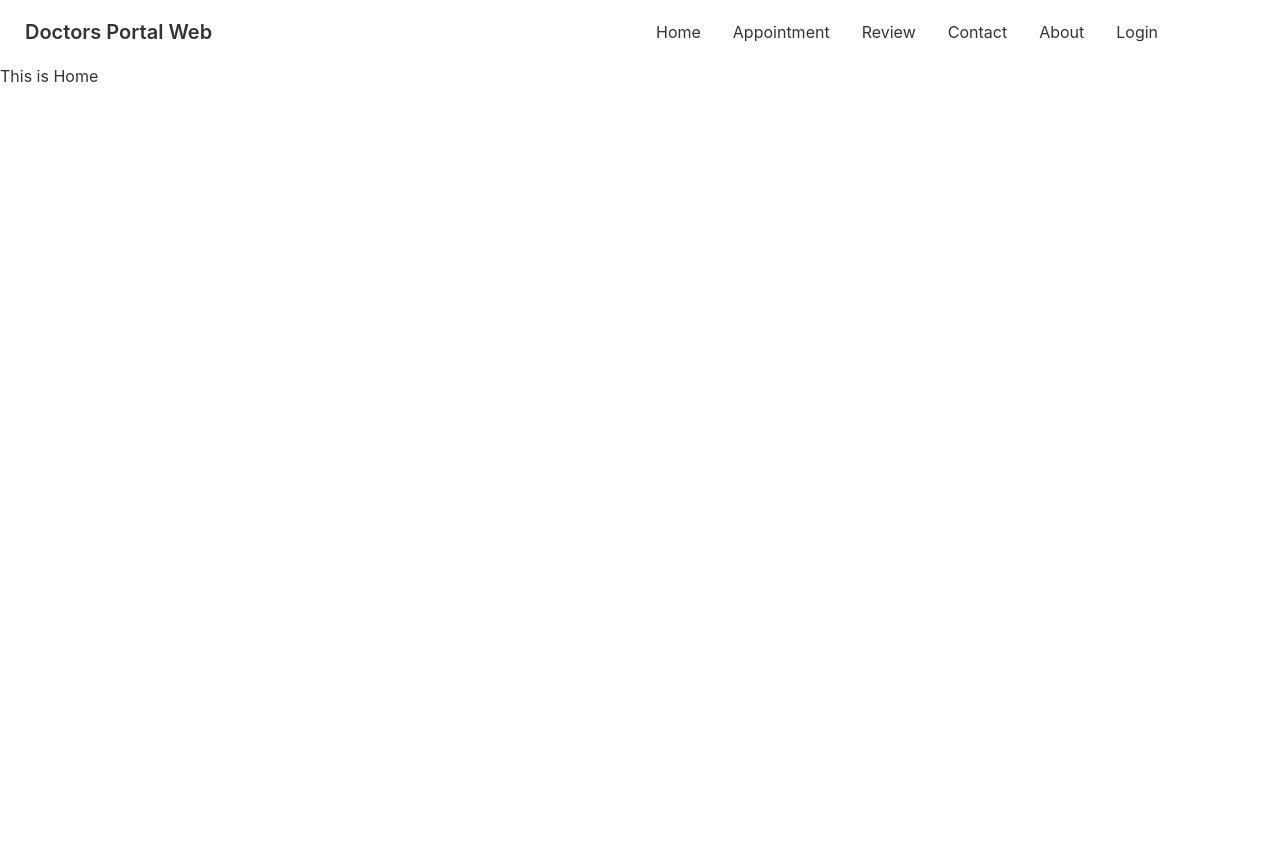
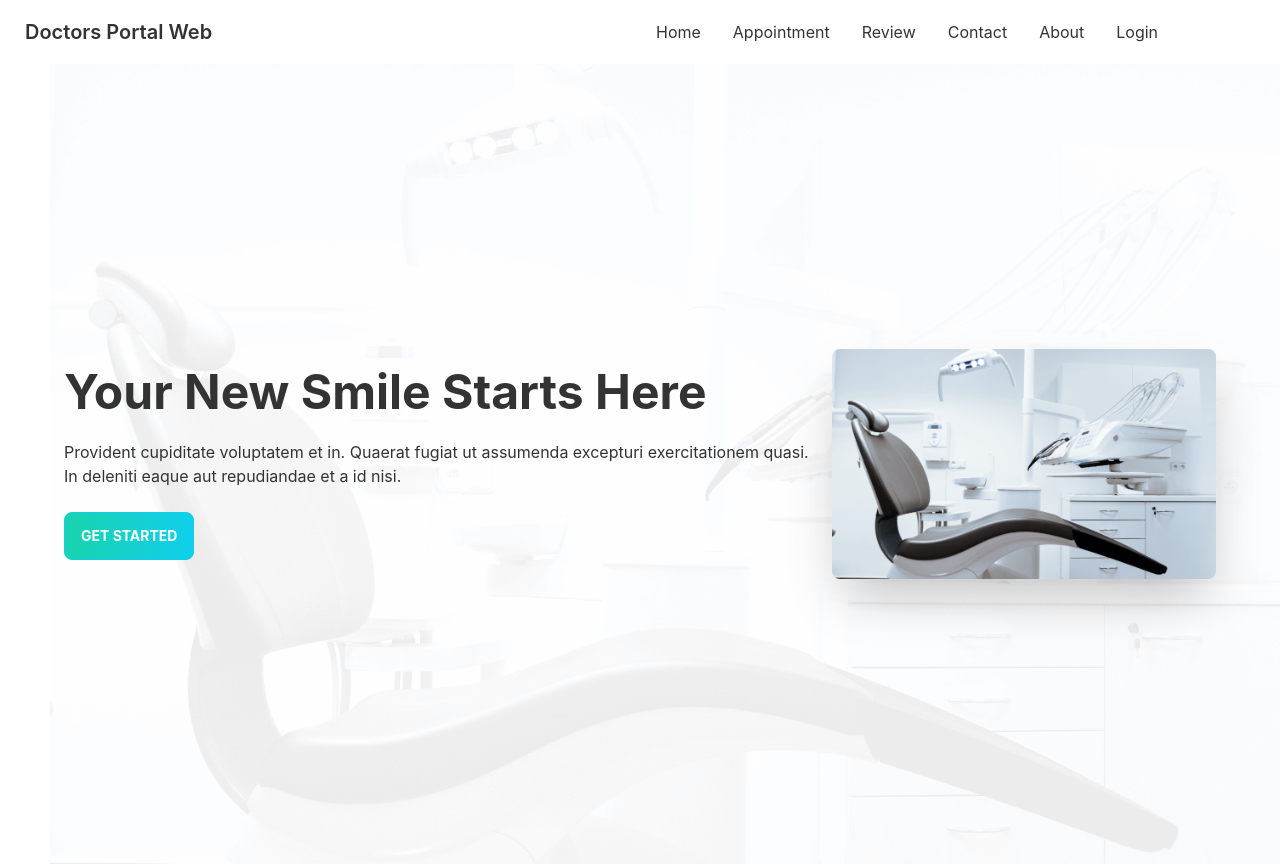
Before and after one commit to rumanak21/doctors-portal-web, a React (Create React App) app: page / in a window 1280 px wide. Before the commit the page ends 800 px from the top, so only its background shows below. Built offline with nearby package versions, Linux system fonts and the light colour scheme.

Commit message:
Home page banner section completed

```diff
--- /dev/null
+++ b/src/pages/Home/Banner.js
@@ -0,0 +1,26 @@
+import React from 'react';
+import chair from './../../assets/images/chair.png'
+import chairbg from './../../assets/images/bg.png'
+
+const Banner = () => {
+    return (
+        <div style={{backgroundImage: `url(${chairbg})`,
+        backgroundRepeat: 'no-repeat',
+        backgroundPosition: '50px',
+        backgroundSize: '100%'
+        }}>
+            <div class="hero min-h-screen px-12">
+                <div class="hero-content flex-col lg:flex-row-reverse">
+                    <img src={chair} class="max-w-sm rounded-lg shadow-2xl" />
+                    <div>
+                        <h1 class="text-5xl font-bold">Your New Smile Starts Here</h1>
+                        <p class="py-6">Provident cupiditate voluptatem et in. Quaerat fugiat ut assumenda excepturi exercitationem quasi. In deleniti eaque aut repudiandae et a id nisi.</p>
+                        <button class="btn btn-primary uppercase text-white font-bold bg-gradient-to-r from-secondary to-primary ">Get Started</button>
+                    </div>
+                </div>
+            </div>
+        </div>
+    );
+};
+
+export default Banner;
--- a/src/pages/Home/Home.js
+++ b/src/pages/Home/Home.js
@@ -1,9 +1,10 @@
 import React from 'react';
+import Banner from './Banner';
 
 const Home = () => {
     return (
         <div>
-            <h2>This is Home</h2>
+            <Banner></Banner>
         </div>
     );
 };
```
